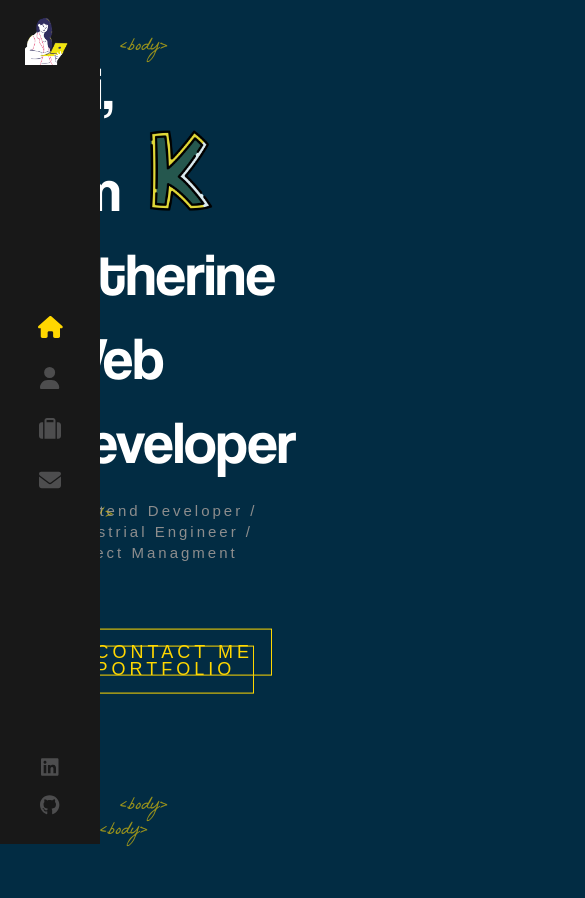
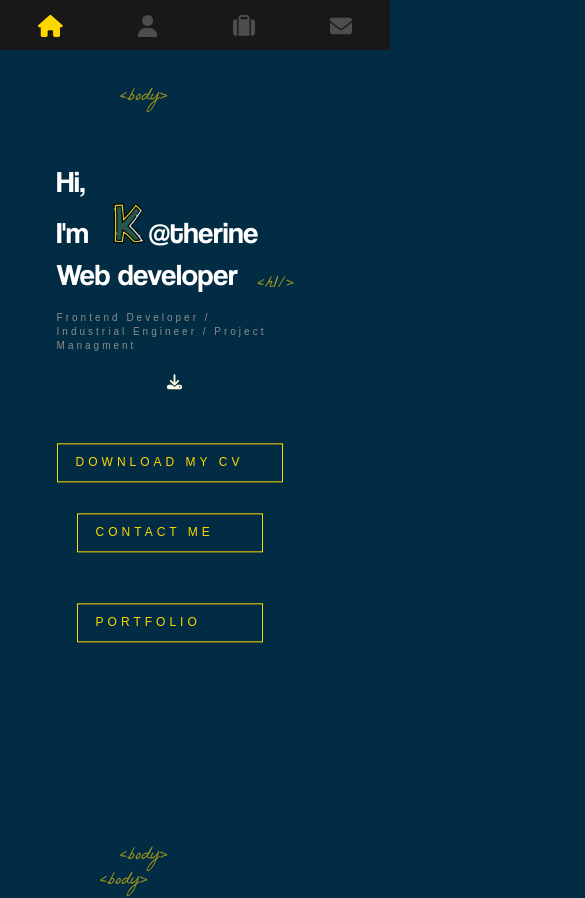
Before and after one commit to Kami17LA/Portafolio_React, a React (Create React App) app: page / in a window 390 px wide. Shown: the top 898 px of the page, 585 px wide, since content can reach past the window. Before the commit the page ends 848 px from the top, so only its background shows below. Built offline with nearby package versions, Linux system fonts and the light colour scheme.

Commit message:
Adding responsive design

```diff
--- a/src/App.scss
+++ b/src/App.scss
@@ -1,3 +1,4 @@
+
 $primary-color: #ffd700;
 
 @import 'animate.css';
--- a/src/components/About/index_ab.scss
+++ b/src/components/About/index_ab.scss
@@ -36,3 +36,31 @@ h2{
     margin-left: 850px;
     position: absolute;
 }
+
+@media (max-width: 600px) {
+
+    .icons-cont {
+        width: 50%;
+        top: 4;
+        margin-right: 80px;
+        margin-top: 900px;
+
+    }
+
+    .icons{
+        .icon{
+            font-size: 40px;
+            display: flex;
+            padding: 5px;
+
+        }
+    }
+
+    .used{
+        font-size: 50px;
+        margin-top: 350px;
+        margin-left: 850px;
+        position: absolute;
+    }
+
+}
--- a/src/components/Home/index_ho.js
+++ b/src/components/Home/index_ho.js
@@ -20,11 +20,13 @@ const Home = () => {
                     <FontAwesomeIcon icon={faDownload} color='#FEF9E7'/>
                 </div>
 
-                <a className='cv-buttom' href='https://drive.google.com/file/d/13GBRoxuRZRdCJw1CpaTykFzP23v4uDkX/view?usp=share_link'
-                download="cv-KatherinE-Quispe.pdf">DOWNLOAD MY CV</a>
+                <div className='button-contact'>
+                    <a className='cv-button' href='https://drive.google.com/file/d/13GBRoxuRZRdCJw1CpaTykFzP23v4uDkX/view?usp=share_link'
+                    download="cv-KatherinE-Quispe.pdf">DOWNLOAD MY CV</a>
 
-                <Link to="/contact" className="flat-button">CONTACT ME</Link>
-                <Link to="/portfolio" className="flat-button">PORTFOLIO</Link>
+                    <Link to="/contact" className="flat-button">CONTACT ME</Link>
+                    <Link to="/portfolio" className="flat-button">PORTFOLIO</Link>
+                </div>
             </div>
         </div>
     )
--- a/src/components/Home/index_ho.scss
+++ b/src/components/Home/index_ho.scss
@@ -83,7 +83,7 @@
 
     }
 
-    .cv-buttom{
+    .cv-button{
         margin-left: 800px;
         color: #ffd700;
         font-size: 20px;
@@ -111,3 +111,47 @@
     }
 
 }
+
+@media (max-width: 600px) {
+    .home-page{
+        width: 380px;
+        height: 680px;
+
+        h1{
+            font-size: 30px;
+
+            img{
+                width: 40px;
+            }
+        }
+
+        h2{
+            font-size: 10px;
+        }
+
+        .button-contact{
+            display: flex;
+            flex-direction: column;
+            justify-content: space-around;
+            height: 300px;
+
+        }
+
+        .cv-button{
+            margin-left: 0px;
+            font-size: 12px;
+            margin: 0;
+        }
+
+        .flat-button{
+            font-size: 12px;
+
+        }
+
+        .img-download{
+            margin-left: 100px;
+            font-size: 15px;
+        }
+    }
+
+}
--- a/src/components/Layout/index_la.scss
+++ b/src/components/Layout/index_la.scss
@@ -112,3 +112,13 @@
 
     }
 }
+
+
+@media (max-width: 600px) {
+    .container{
+        width: 60rem;
+        position: relative;
+        flex-direction: row;
+        min-height: 50px;
+    }
+}
--- a/src/components/Portfolio/index_po.js
+++ b/src/components/Portfolio/index_po.js
@@ -46,7 +46,7 @@ const Portfolio = () => {
         <>
         <div className='container portfolio-page'>
             <h1 className='page-title'>Portfolio</h1>
-            <div>{renderPortfolio(portfolioData.portfolio)}</div>
+            <div className='prueba'>{renderPortfolio(portfolioData.portfolio)}</div>
             {/* <div className='cards'></div> */}
         </div>
         </>
--- a/src/components/Portfolio/index_po.scss
+++ b/src/components/Portfolio/index_po.scss
@@ -119,6 +119,40 @@
 
 }
 
+
+@media (max-width: 600px) {
+    .portfolio-page{
+        padding-left: 0px;
+
+        h1.page-title{
+            margin-left: 30px;
+        }
+
+        .prueba{
+            margin-right:90px;
+        }
+
+        .images-container {
+            justify-content: center;
+            gap: 40px;
+            padding-bottom: 100px;
+            margin-left: -73px;
+        }
+
+        .image-box {
+            position: relative;
+            /* flex: 1 1 20%; */
+            flex: 0 0 300px;
+            height: 500px;
+            overflow: hidden;
+            border-radius: 10px;
+
+        }
+    }
+
+
+}
+
 /* .cards{
     display: flex;
     flex-direction: row;
--- a/src/components/Sidebar/index_si.scss
+++ b/src/components/Sidebar/index_si.scss
@@ -127,3 +127,61 @@
 
 
 }
+
+@media (max-width: 600px) {
+    .nav-bar{
+        background: #181818;
+        width: 39rem;
+        position: relative;
+        display: flex;
+        min-height: 50px;
+
+        .logo{
+            display: none;
+        }
+
+        nav{
+            display: block;
+            text-align: center;
+            position: absolute;
+            margin-top: -50px;
+            display: flex;
+            flex-direction: row;
+            justify-content: space-around;
+            height: 20px;
+
+
+            a{
+                font-size: 22px;
+                color: #4d4d4e;
+                display: flex;
+                margin-top: 40px;
+
+                &:hover{
+                    color: #ffd700;
+
+                    svg{
+                        opacity: 0;
+                    }
+
+                    &::after{
+                        opacity: 1;
+                    }
+                }
+
+                &:after{
+                    display: none;
+                }
+
+            }
+        }
+
+        li{
+            display: none;
+        }
+
+
+    }
+
+
+}
```
